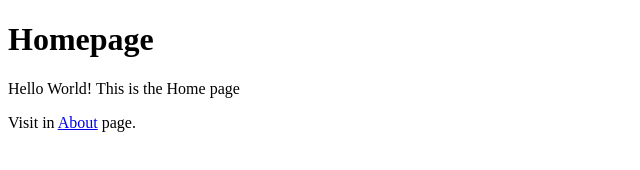
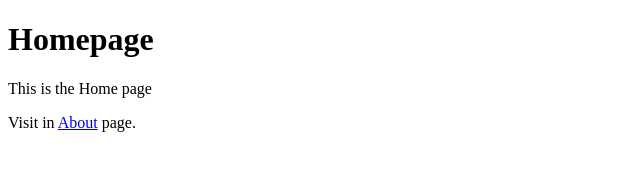
Before and after one commit to alvindioprakosa/next-static, a Next.js app: page / in a window 1280 px wide. Shown: the top 170 px of the page, without its empty margins (0-640 px from the left). Built offline with nearby package versions, Linux system fonts and the light colour scheme.

Commit message:
Remove Text in Homepage

```diff
--- a/app/page.tsx
+++ b/app/page.tsx
@@ -4,7 +4,7 @@ const Home = () => {
   return (
     <div>
       <h1>Homepage</h1>
-      <p>Hello World! This is the Home page</p>
+      <p>This is the Home page</p>
       <p>
         Visit in <Link href="/about">About</Link> page.
       </p>
```
